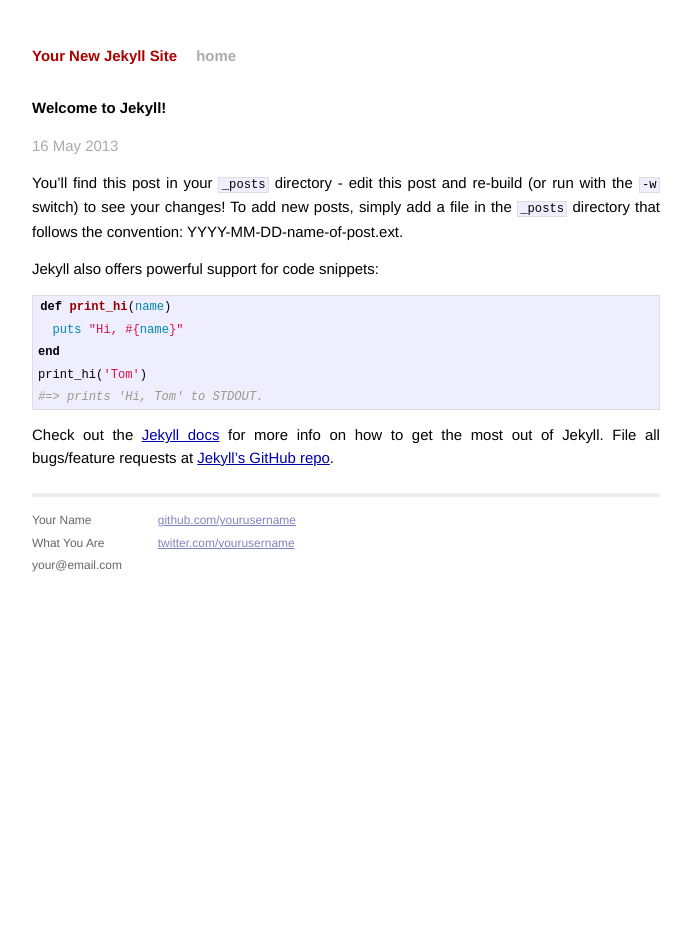
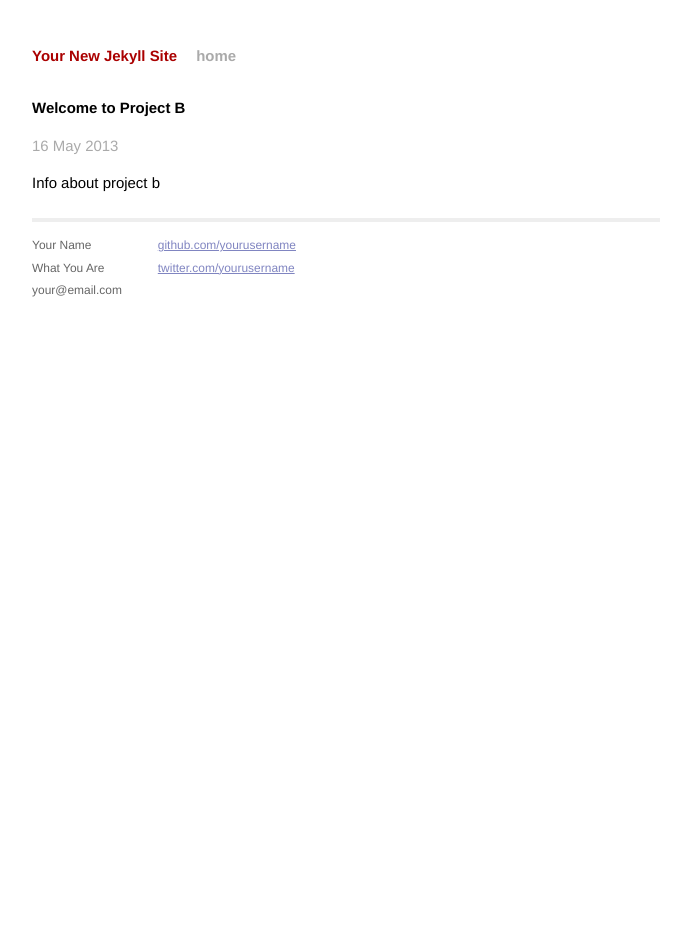
Before and after one commit to dthompson/project-status, a Jekyll site: the page built from _posts/projectb/2013-05-16-welcome-to-jekyll.markdown, in a window 1280 px wide. Shown: the whole page, without its empty margins (294-985 px from the left). Built offline with Jekyll 4.4.1, drawn with Linux system fonts in a browser that asks for light colours.

Commit message:
add category support

```diff
--- /dev/null
+++ b/_plugins/.#categories.rb
@@ -0,0 +1 @@
+thompson@mickmbp.local.530
--- /dev/null
+++ b/_plugins/categories.rb
@@ -0,0 +1,2 @@
+
+require "jekyll-categories"
--- a/_posts/projectb/2013-05-16-welcome-to-jekyll.markdown
+++ b/_posts/projectb/2013-05-16-welcome-to-jekyll.markdown
@@ -1,24 +1,8 @@
 ---
 layout: post
-title:  "Welcome to Jekyll!"
+title:  "Welcome to Project B"
 date:   2013-05-16 11:43:09
-categories: jekyll update
+categories: [projectb]
 ---
 
-You'll find this post in your `_posts` directory - edit this post and re-build (or run with the `-w` switch) to see your changes!
-To add new posts, simply add a file in the `_posts` directory that follows the convention: YYYY-MM-DD-name-of-post.ext.
-
-Jekyll also offers powerful support for code snippets:
-
-{% highlight ruby %}
-def print_hi(name)
-  puts "Hi, #{name}"
-end
-print_hi('Tom')
-#=> prints 'Hi, Tom' to STDOUT.
-{% endhighlight %}
-
-Check out the [Jekyll docs][jekyll] for more info on how to get the most out of Jekyll. File all bugs/feature requests at [Jekyll's GitHub repo][jekyll-gh].
-
-[jekyll-gh]: https://github.com/mojombo/jekyll
-[jekyll]:    http://jekyllrb.com
+Info about project b
```
Also changed, not shown: _layouts/category_index.html (added, +16 -0 lines), _layouts/category_list.html (added, +13 -0 lines), _layouts/category_feed.xml (added).
